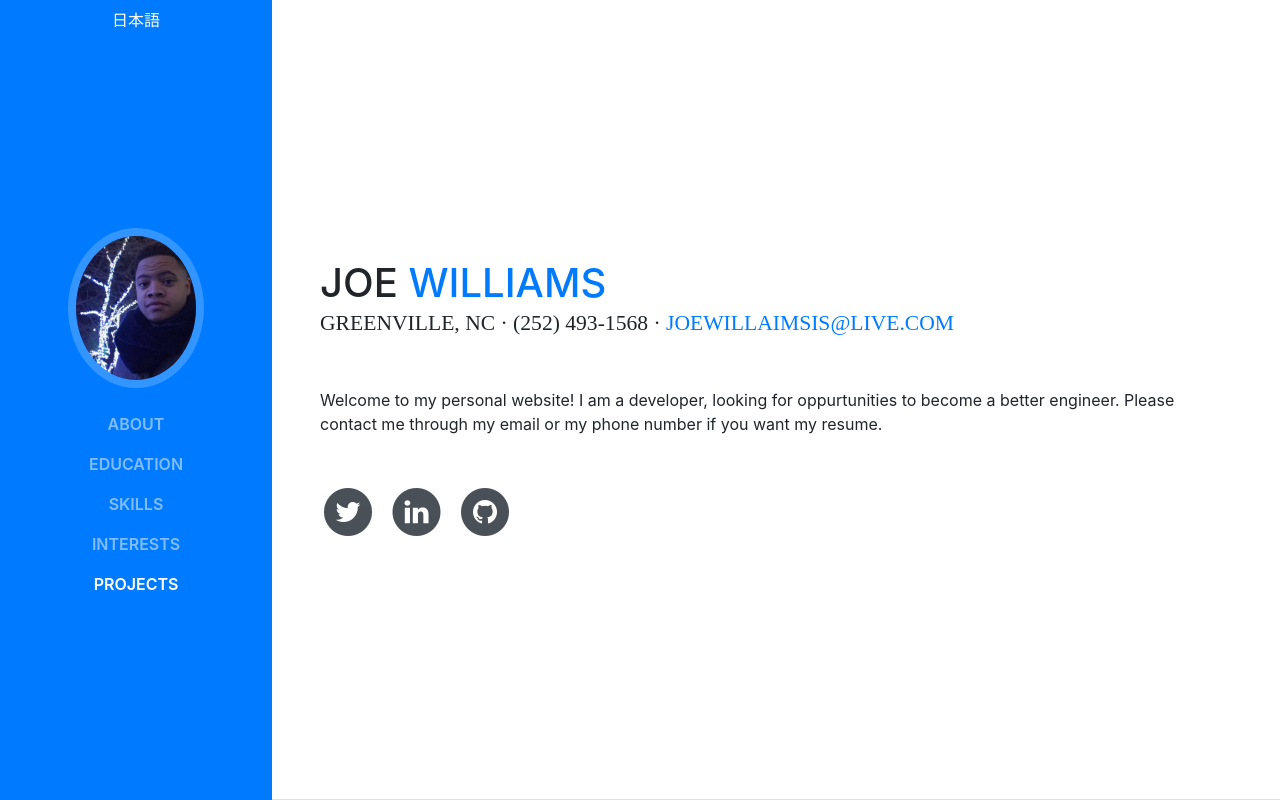
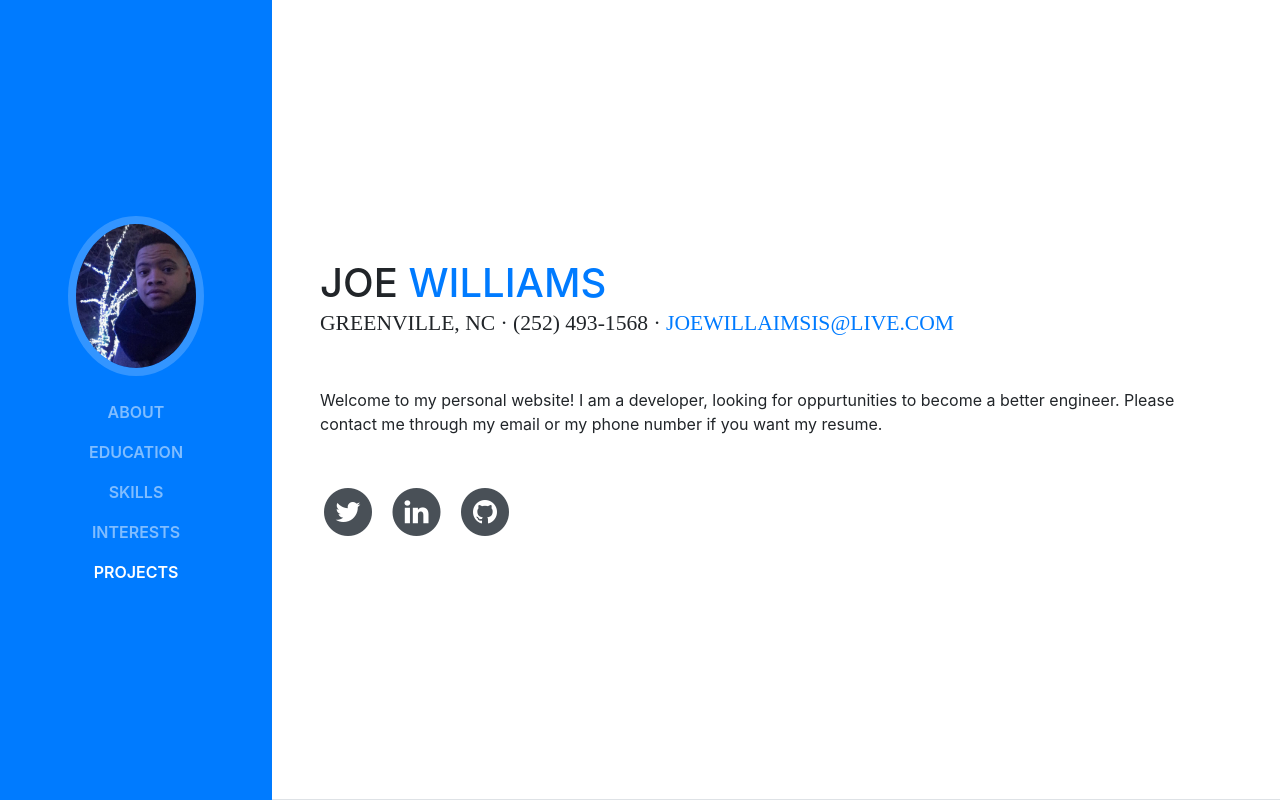
Before and after one commit to BubbaJoe/BubbaJoe.Github.io, a website with bundled scripts: page index.html in a window 1280 px wide. Shown: the top 800 px of the page. Built offline with nearby package versions, Linux system fonts and the light colour scheme; a web font is replaced by a local one.

Commit message:
Update index.html

```diff
--- a/index.html
+++ b/index.html
@@ -22,7 +22,11 @@
   </head>
   <body id="page-top">
     <nav class="navbar navbar-expand-lg navbar-dark bg-primary fixed-top" id="sideNav">
-      <a style="color:white" href="/jp">日本語</a>
+      <div id="google_translate_element"></div><script type="text/javascript">
+      function googleTranslateElementInit() {
+        new google.translate.TranslateElement({pageLanguage: 'en', includedLanguages: 'ja', layout: google.translate.TranslateElement.InlineLayout.SIMPLE}, 'google_translate_element');
+      }
+      </script><script type="text/javascript" src="//translate.google.com/translate_a/element.js?cb=googleTranslateElementInit"></script>
       <a class="navbar-brand js-scroll-trigger" href="#page-top">
         <span class="d-none d-lg-block">
           <img class="img-fluid img-profile rounded-circle mx-auto mb-2" src="/img/profile.jpg" alt="">
@@ -36,7 +40,8 @@
           <li class="nav-item">
             <a class="nav-link js-scroll-trigger" href="#about">About</a>
           </li>
-          <!-- <li class="nav-item">
+          <!-- <a style="color:white" href="/jp">日本語</a>
+          <li class="nav-item">
             <a class="nav-link js-scroll-trigger" href="#experience">Experience</a>
           </li> -->
           <li class="nav-item">
```
